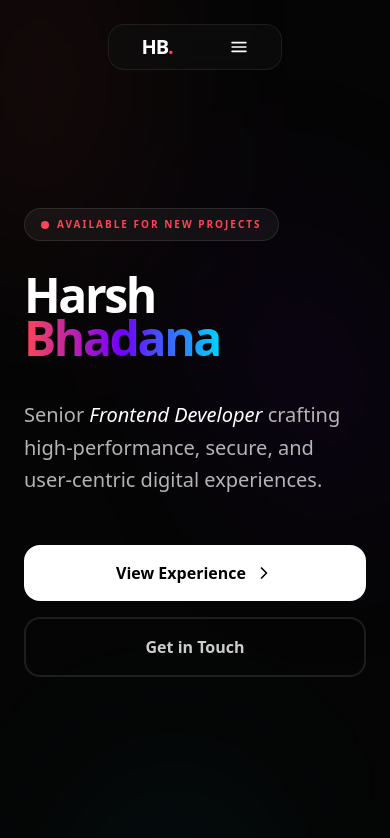
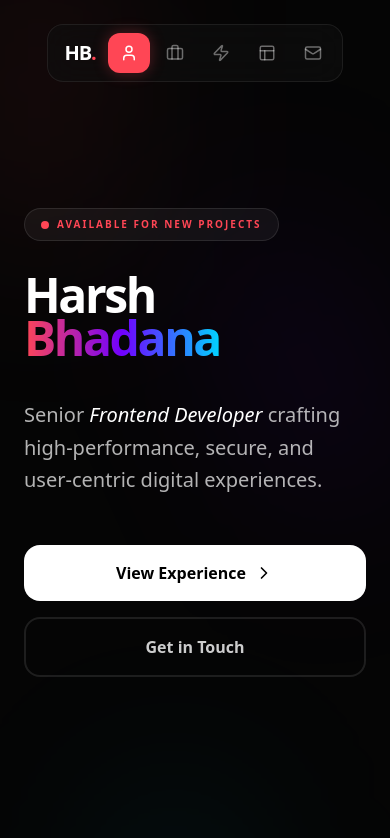
Before and after one commit to harsh-bhadana/portfolio, a Next.js app: page / in a window 390 px wide. Shown: the top 838 px of the page. Built offline with nearby package versions, Linux system fonts and the light colour scheme.

Commit message:
feat: mobile view navbar Ui and UX

```diff
--- a/app/components/Navbar.tsx
+++ b/app/components/Navbar.tsx
@@ -1,21 +1,20 @@
 "use client";
 
 import { motion } from "framer-motion";
-import Link from "next/link";
 import { useEffect, useState } from "react";
+import { User, Briefcase, Zap, Layout, Mail } from "lucide-react";
 
 const navLinks = [
-  { name: "About", href: "#about" },
-  { name: "Experience", href: "#experience" },
-  { name: "Skills", href: "#skills" },
-  { name: "Projects", href: "#projects" },
-  { name: "Contact", href: "#contact" },
+  { name: "About", href: "#about", Icon: User },
+  { name: "Experience", href: "#experience", Icon: Briefcase },
+  { name: "Skills", href: "#skills", Icon: Zap },
+  { name: "Projects", href: "#projects", Icon: Layout },
+  { name: "Contact", href: "#contact", Icon: Mail },
 ];
 
 export default function Navbar() {
   const [scrolled, setScrolled] = useState(false);
   const [activeSection, setActiveSection] = useState("about");
-  const [isOpen, setIsOpen] = useState(false);
 
   useEffect(() => {
     const handleScroll = () => {
@@ -51,19 +50,20 @@ export default function Navbar() {
   }, []);
 
   return (
-    <div className="fixed top-6 left-0 right-0 z-50 flex justify-center px-6">
+    <div className="fixed top-6 left-0 right-0 z-50 flex justify-center px-4 md:px-6">
       <motion.nav
         initial={{ y: -100, opacity: 0 }}
         animate={{ y: 0, opacity: 1 }}
         transition={{ type: "spring", stiffness: 100, damping: 20 }}
-        className={`glass rounded-2xl px-4 py-2 flex items-center gap-2 transition-all duration-500 ${
+        className={`glass rounded-2xl px-2 md:px-4 py-2 flex items-center gap-1 md:gap-2 transition-all duration-500 ${
           scrolled ? "shadow-2xl shadow-accent/10 border-white/20" : "border-white/10"
         }`}
       >
-        <a href="/" className="px-4 text-xl font-black tracking-tighter hover:scale-110 transition-transform mr-4">
+        <a href="/" className="px-2 md:px-4 text-xl font-black tracking-tighter hover:scale-110 transition-transform md:mr-4 flex-shrink-0">
           HB<span className="text-accent">.</span>
         </a>
 
+        {/* Desktop Links */}
         <div className="hidden md:flex items-center gap-1">
           {navLinks.map((link) => {
             const isActive = activeSection === link.href.replace("#", "");
@@ -88,54 +88,36 @@ export default function Navbar() {
           })}
         </div>
 
-        <button
-          onClick={() => setIsOpen(!isOpen)}
-          className="md:hidden px-4 text-foreground relative z-50"
+        {/* Mobile Links (Icons Only) */}
+        <div className="flex md:hidden items-center gap-1">
+          {navLinks.map((link) => {
+            const isActive = activeSection === link.href.replace("#", "");
+            const Icon = link.Icon;
+            return (
+              <motion.a
+                key={link.name}
+                href={link.href}
+                whileHover="hover"
+                initial="initial"
+                className={`relative h-10 flex items-center px-3 transition-all duration-300 rounded-xl group ${
+                  isActive ? "text-white bg-accent shadow-[0_0_15px_rgba(255,70,85,0.3)]" : "text-foreground/40 hover:text-foreground/70 hover:bg-white/5"
+                }`}
               >
-          <svg
-            xmlns="http://www.w3.org/2000/svg"
-            fill="none"
-            viewBox="0 0 24 24"
-            strokeWidth={2}
-            stroke="currentColor"
-            className="w-5 h-5"
-          >
-            {isOpen ? (
-              <path strokeLinecap="round" strokeLinejoin="round" d="M6 18L18 6M6 6l12 12" />
-            ) : (
-              <path strokeLinecap="round" strokeLinejoin="round" d="M3.75 6.75h16.5M3.75 12h16.5m-16.5 5.25h16.5" />
-            )}
-          </svg>
-        </button>
-
-        {/* Mobile Menu */}
-        <motion.div
-          initial={{ opacity: 0, height: 0 }}
-          animate={{
-            opacity: isOpen ? 1 : 0,
-            height: isOpen ? "auto" : 0,
+                <Icon size={18} className="flex-shrink-0" />
+                <motion.span
+                  variants={{
+                    initial: { width: 0, opacity: 0, marginLeft: 0 },
+                    hover: { width: "auto", opacity: 1, marginLeft: 8 }
                   }}
                   transition={{ duration: 0.3, ease: "easeInOut" }}
-          className="absolute top-full left-0 right-0 mt-2 md:hidden overflow-hidden"
-        >
-          <div className="glass rounded-2xl p-4 flex flex-col gap-2">
-            {navLinks.map((link) => {
-              const isActive = activeSection === link.href.replace("#", "");
-              return (
-                <a
-                  key={link.name}
-                  href={link.href}
-                  onClick={() => setIsOpen(false)}
-                  className={`px-6 py-4 rounded-xl text-xs font-black uppercase tracking-widest transition-colors ${
-                    isActive ? "bg-accent text-white" : "text-foreground/40 hover:bg-white/5"
-                  }`}
+                  className="overflow-hidden whitespace-nowrap text-[10px] font-black uppercase tracking-widest"
                 >
                   {link.name}
-                </a>
+                </motion.span>
+              </motion.a>
             );
           })}
         </div>
-        </motion.div>
       </motion.nav>
     </div>
   );
```
Lines whose indentation alone changed are shown as unchanged.
